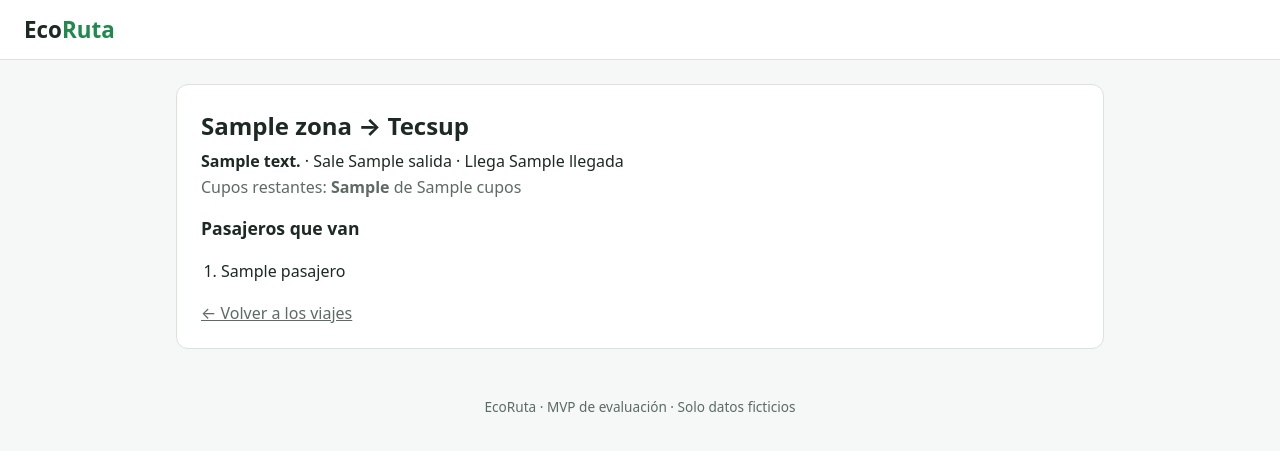
After one commit to SebastianAlvaradoZ/ecoruta-mvp, a Node server app: template views/pasajeros.ejs in a window 1280 px wide. The commit adds this page. Shown: the top 451 px of the page. Run offline with Node 20, Linux system fonts and the light colour scheme; the template is opened without the code that fills it: most values are stand-ins (such as "Sample title", 1, 10 or a date in 2020).

Commit message:
H-08: el conductor ve la lista de pasajeros de su viaje

```diff
--- a/app.js
+++ b/app.js
@@ -234,4 +234,25 @@ app.get('/mis-reservas', requiereSesion, async (req, res) => {
   res.render('mis-reservas', { reservas });
 });
 
+// ---------- H-08: el conductor ve quién va en su viaje ----------
+app.get('/viajes/:id/pasajeros', requiereSesion, async (req, res) => {
+  const { rows } = await pool.query(
+    `SELECT v.*, to_char(v.fecha, 'DD/MM/YYYY') AS fecha_texto,
+            to_char(v.hora_salida, 'HH24:MI') AS salida, to_char(v.hora_llegada, 'HH24:MI') AS llegada
+       FROM viajes v WHERE v.id = $1`,
+    [Number(req.params.id)]
+  );
+  const viaje = rows[0];
+  // Solo el conductor dueño del viaje puede ver la lista de pasajeros.
+  if (!viaje || viaje.conductor_id !== req.session.usuario.id) {
+    return res.status(403).render('no-permitido');
+  }
+  const { rows: pasajeros } = await pool.query(
+    `SELECT u.nombre FROM reservas r JOIN usuarios u ON u.id = r.pasajero_id
+      WHERE r.viaje_id = $1 ORDER BY r.creado_en`,
+    [viaje.id]
+  );
+  res.render('pasajeros', { viaje, pasajeros });
+});
+
 module.exports = { app, requiereSesion, avisar };
--- a/public/estilos.css
+++ b/public/estilos.css
@@ -59,3 +59,6 @@ button.secundario { background: #fff; color: var(--rojo); border: 1px solid var(
 .vacio { text-align: center; color: var(--gris); }
 .filtros { display: flex; gap: 12px; align-items: flex-end; flex-wrap: wrap; }
 .filtros label { margin: 0; flex: 1 1 200px; }
+.pasajeros { padding-left: 20px; }
+.pasajeros li { padding: 4px 0; }
+h2 { font-size: 1.1rem; }
--- /dev/null
+++ b/views/pasajeros.ejs
@@ -0,0 +1,16 @@
+<%- include('partials/cabecera') %>
+<section class="tarjeta">
+  <h1><%= viaje.zona %> → Tecsup</h1>
+  <p class="horas"><strong><%= viaje.fecha_texto %></strong> · Sale <%= viaje.salida %> · Llega <%= viaje.llegada %></p>
+  <p class="sub">Cupos restantes: <strong><%= viaje.cupos_libres %></strong> de <%= viaje.cupos %></p>
+  <h2>Pasajeros que van</h2>
+  <% if (pasajeros.length === 0) { %>
+    <p class="muted">Todavía nadie reservó este viaje.</p>
+  <% } else { %>
+    <ol class="pasajeros">
+      <% pasajeros.forEach(function (p) { %><li><%= p.nombre %></li><% }) %>
+    </ol>
+  <% } %>
+  <a class="muted" href="/viajes">← Volver a los viajes</a>
+</section>
+<%- include('partials/pie') %>
--- a/views/viajes.ejs
+++ b/views/viajes.ejs
@@ -36,6 +36,9 @@
       </div>
       <p class="horas"><strong><%= v.fecha_texto %></strong> · Sale <%= v.salida %> · Llega <%= v.llegada %></p>
       <p class="muted">Conductor: <%= v.conductor %></p>
+      <% if (v.conductor_id === usuario.id) { %>
+        <a class="boton" href="/viajes/<%= v.id %>/pasajeros">Ver pasajeros</a>
+      <% } %>
       <% if (usuario.rol === 'pasajero') { %>
         <% if (reservados.has(v.id)) { %>
           <span class="chip">Ya reservaste este viaje</span>
```
Also changed, not shown: views/no-permitido.ejs (added, +7 -0 lines).
